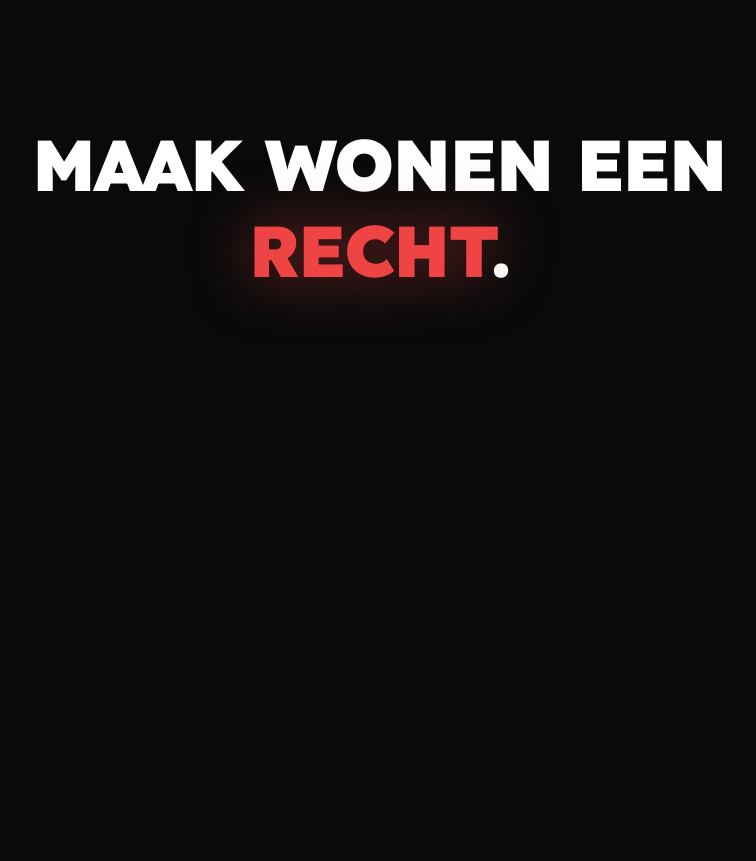
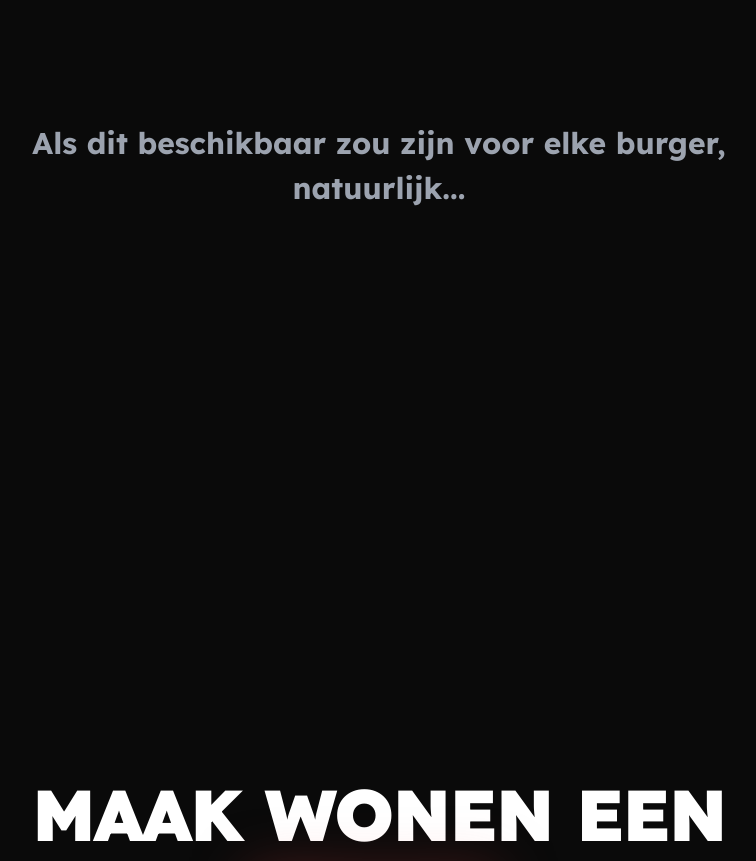
Before and after one commit to S3RNON/elec2025, a Next.js app: page / in a window 1280 px wide. Shown: the part 10260-11121 px from the top of the page, without its empty margins (261-1017 px from the left). Built offline with nearby package versions, Linux system fonts and the light colour scheme.

Commit message:
naturally comment added

```diff
--- a/src/app/page.tsx
+++ b/src/app/page.tsx
@@ -292,6 +292,11 @@ export default function Home() {
 						woningen.
 					</h1>
 
+					<p className="text-medium text-gray font-bold margin-left">
+						Als dit beschikbaar zou zijn voor elke burger,
+						natuurlijk...
+					</p>
+
 					<h1 className="heading-primary">
 						Maak wonen een{" "}
 						<span className="highlight-red">recht</span>.
```
